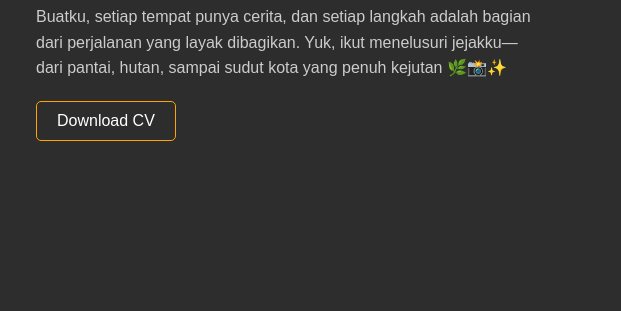
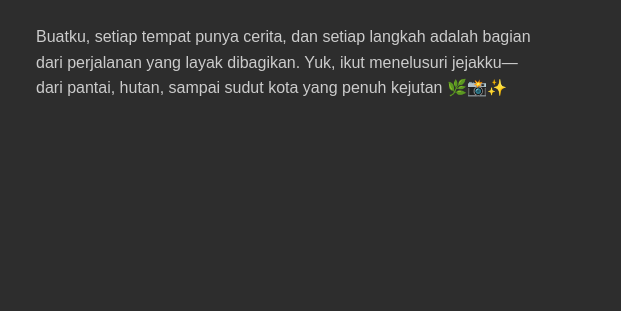
Before and after one commit to datugalang/website-personal, a plain HTML site: page index.html in a window 1280 px wide. Shown: the part 439-750 px from the top of the page, 659-1280 px from the left. Drawn offline with Linux system fonts and the light colour scheme.

Commit message:
Update index.html

```diff
--- a/index.html
+++ b/index.html
@@ -200,7 +200,7 @@
       <h1>Datu Galang</h1>
       <p>Seorang content creator yang jatuh cinta pada perjalanan dan kehidupan yang tinggal di pulau indah Lombok. Lewat lensa kamera, aku bercerita tentang gaya hidup, petualangan, dan momen-momen kecil yang bermakna.</p>
       <p>Buatku, setiap tempat punya cerita, dan setiap langkah adalah bagian dari perjalanan yang layak dibagikan. Yuk, ikut menelusuri jejakku—dari pantai, hutan, sampai sudut kota yang penuh kejutan 🌿📸✨</p>
-      <a class="btn" href="#">Download CV</a>
+
     </div>
   </div>
 </body>
```
